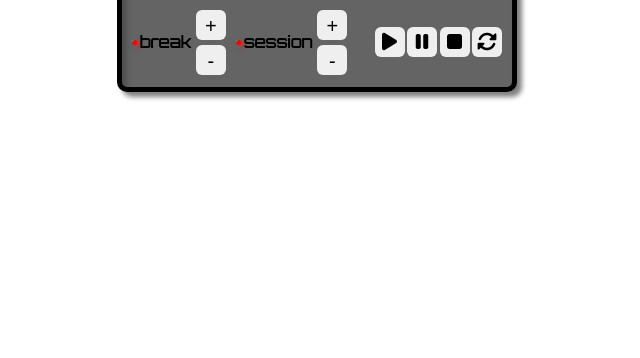
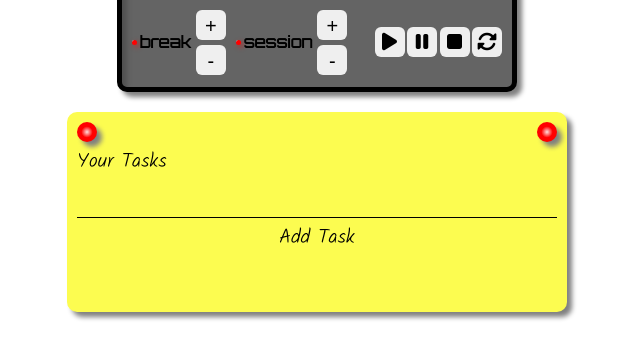
Before and after one commit to AnsellMaximilian/productivity, a React app: page / in a window 1280 px wide. Shown: the part 90-448 px from the top of the page, without its empty margins (323-963 px from the left). Built offline with nearby package versions, Linux system fonts and the light colour scheme.

Commit message:
add minimal task feature, improved clock with sounds

```diff
--- a/package.json
+++ b/package.json
@@ -19,6 +19,7 @@
     "@babel/preset-react": "^7.12.10",
     "babel-loader": "^8.2.2",
     "css-loader": "^5.0.1",
+    "file-loader": "^6.2.0",
     "sass": "^1.30.0",
     "sass-loader": "^10.1.0",
     "style-loader": "^2.0.0",
--- a/src/components/clock/Clock.js
+++ b/src/components/clock/Clock.js
@@ -4,14 +4,20 @@ import style from './styles/clock.module.scss';
 
 import {mmss} from './utils/time';
 
+// Sounds
+import startSound from '../../assets/sounds/started.mp3';
+import completeSound from '../../assets/sounds/completed.mp3';
+
+
 export default function Clock() {
     const [sessionTime, setSessionTime] = useState(0);
     const [breakTime, setBreakTime] = useState(0);
     const [isPlaying, setIsPlaying] = useState(false);
-    const [timer, setTimer] = useState(0);
+    const [timer, setTimer] = useState(0); // interval
+    const [switchDelay, setSwitchDelay] = useState(0); // timeout id - when transitioning between break and session. So when you stop in the middle of it there's you can call clearTimeout
     const [timeMode, setTimeMode] = useState('session');
 
-    const [currentTime, setCurrentTime] = useState(0);
+    const [currentTime, setCurrentTime] = useState(0); // seperate time from session/break time. One which actually gets reduced during timer.
 
     // TIMING
     const increaseSession = () => setSessionTime(time => time + 60000);
@@ -22,7 +28,10 @@ export default function Clock() {
 
     // PLAY CONTROL
     const play = (mode) => {
-        setIsPlaying(true);
+        setIsPlaying(status => {
+            if(!status && mode === 'session') (new Audio(startSound)).play(); // Play only when first hitting play
+            return true;
+        });
         setCurrentTime(time => {
             return time || (mode === 'session' ? sessionTime : breakTime);
         }); // if current session is not finished, continue; else, get session/break time
@@ -32,9 +41,21 @@ export default function Clock() {
                 if(time <= 0){
                     clearInterval(currentTimer);
                     if(mode === 'session'){
-                        startBreakTime();
+                        (new Audio(completeSound)).play();
+                        setSwitchDelay(
+                            setTimeout(() => {
+                                setTimeMode('break');
+                                play('break');
+                            }, 2000)
+                        );
                     }else{
-                        setTimeMode('session');
+                        (new Audio(startSound)).play();
+                        setSwitchDelay(
+                            setTimeout(() => {
+                                setTimeMode('session');
+                                play('session');
+                            }, 2000)
+                        );
                     }
                     return time
                 }
@@ -51,6 +72,7 @@ export default function Clock() {
     const reset = () => {
         clearInterval(timer);
         setIsPlaying(false);
+        setTimeMode('session');
         setCurrentTime(0);
         setSessionTime(1500000);
         setBreakTime(300000);
@@ -58,19 +80,15 @@ export default function Clock() {
 
     const stop = () => {
         clearInterval(timer);
+        clearTimeout(switchDelay);
         setIsPlaying(false);
+        setTimeMode('session');
         setCurrentTime(0);
-    }
-
-    const startBreakTime = () => {
-        setTimeout(() => {
-            setTimeMode('break');
-            play('break');
-        }, 2000)
     }
 
     return (
         <div className={style.clock}>
+            {/* <audio src="../../asse"></audio> */}
             <div className={style.display}>
                 {
                     isPlaying ?
--- /dev/null
+++ b/src/components/task/Task.js
@@ -0,0 +1,63 @@
+import React, {useState} from 'react'
+
+import style from './styles/task.module.scss';
+
+export default function Task() {
+
+    const [tasks, setTasks] = useState(JSON.parse(localStorage.getItem('tasks')) || []);
+    const [input, setInput] = useState('');
+
+    const addTask = () => {
+        if(input) {
+            setTasks(tasks => {
+                const newTasks = [...tasks, {id: Math.random(), title: input, done: false}];
+                localStorage.setItem('tasks', JSON.stringify(newTasks));
+                return newTasks;
+            });
+            setInput('');
+        }
+    }
+
+    const toggleTaskStatus = (id) => {
+        setTasks(tasks => {
+            const newTasks = tasks.map(task => {
+                if(task.id === id) task.done = !task.done;
+                return task;
+            })
+            localStorage.setItem('tasks', JSON.stringify(newTasks));
+            return newTasks;
+        })
+    }
+
+    const deleteTask = (id) => setTasks(tasks => {
+        const newTasks = tasks.filter(task => task.id !== id);
+        localStorage.setItem('tasks', JSON.stringify(newTasks));
+        return newTasks;
+    });
+
+    const handleChange = (e) => setInput(e.target.value);
+
+    return (
+        <div className={style.task}>
+            <h1>Your Tasks</h1>
+            <ul className={style.list}>
+                {
+                    tasks.map(task => {
+                        return (
+                            <li key={task.id} style={task.done ? {textDecoration: "line-through"} : {}}
+                                onClick={() => toggleTaskStatus(task.id)}
+                                onDoubleClick={() => deleteTask(task.id)}
+                            >
+                                {task.title}
+                            </li>
+                        )
+                    })
+                }
+            </ul>
+            <form onSubmit={(e) => {e.preventDefault(); addTask();}}>
+                <input className={style['add-input']} onChange={handleChange} value={input}/>
+            </form>
+            <span className={style.add} onClick={addTask}>Add Task</span>
+        </div>
+    )
+}
--- /dev/null
+++ b/src/components/task/styles/task.module.scss
@@ -0,0 +1,78 @@
+@import url('https://fonts.googleapis.com/css2?family=Kalam:wght@300&display=swap');
+
+.task {
+    font-family: 'Kalam', cursive;
+    font-size: 1.25rem;
+    padding: 40px 10px 10px 10px;
+    margin: 20px auto;
+    width: 500px;
+    max-width: 100%;
+    min-height: 200px;
+    box-shadow: 5px 5px 5px gray;
+    background-color: rgb(252, 252, 80);
+    border-radius: 10px;
+    position: relative;
+}
+
+.task::before, .task::after {
+    content: "";
+    position: absolute;
+    background-color: red;
+    background-image: radial-gradient(rgb(255, 221, 221), red 40%);
+    width: 20px;
+    height: 20px;
+    top: 10px;
+    border-radius: 50%;
+    box-shadow: 5px 5px 5px gray;
+}
+
+.task::before {
+    right: 10px;
+}
+
+.task::after {
+    left: 10px;
+}
+
+.list li {
+    cursor: pointer;
+    margin-bottom: 10px;
+}
+
+.list li:hover{
+    text-decoration: underline;
+}
+
+.list li::before {
+    content: "-";
+    margin-right: 5px;
+}
+
+.list li:hover::before {
+    content: ">";
+}
+
+.add {
+    display: block;
+    margin: 0 auto;
+    width: max-content;
+    cursor: pointer;
+}
+
+.add:hover {
+    transform: scale(1.1);
+}
+
+.add-input {
+    font-family: 'Kalam', cursive;
+    background-color: inherit;
+    border: none;
+    border-bottom: 1px solid black;
+    padding: 0;
+    margin: 10px 0;
+    height: 35px;
+    width: 100%;
+    outline: none;
+    resize: none;
+    font-size: 1.25rem;
+}
--- a/src/index.js
+++ b/src/index.js
@@ -3,6 +3,7 @@ import ReactDOM from 'react-dom';
 
 // Components
 import Clock from './components/clock/Clock';
+import Task from './components/task/Task';
 
 // CSS
 import './styles/reset.scss';
@@ -10,7 +11,10 @@ import './styles/global.scss';
 
 const App = () => {
     return (
-        <Clock/>
+        <div>
+            <Clock/>
+            <Task />
+        </div>
     );
 }
 
--- a/src/styles/global.scss
+++ b/src/styles/global.scss
@@ -2,4 +2,12 @@
 
 :root {
     font-family: 'Orbitron', sans-serif;
+
+    // Text highlight
+    -webkit-touch-callout: none; /* iOS Safari */
+    -webkit-user-select: none; /* Safari */
+     -khtml-user-select: none; /* Konqueror HTML */
+       -moz-user-select: none; /* Old versions of Firefox */
+        -ms-user-select: none; /* Internet Explorer/Edge */
+            user-select: none;
 }
--- a/webpack.config.js
+++ b/webpack.config.js
@@ -28,6 +28,11 @@ module.exports = {
                     "sass-loader"
                 ]
             },
+
+            {
+                test: /\.mp3$/,
+                use: "file-loader"
+            }
         ]
     }
 }
```
Also changed, not shown: dist/index.html, dist/main.js, 5 other files.
